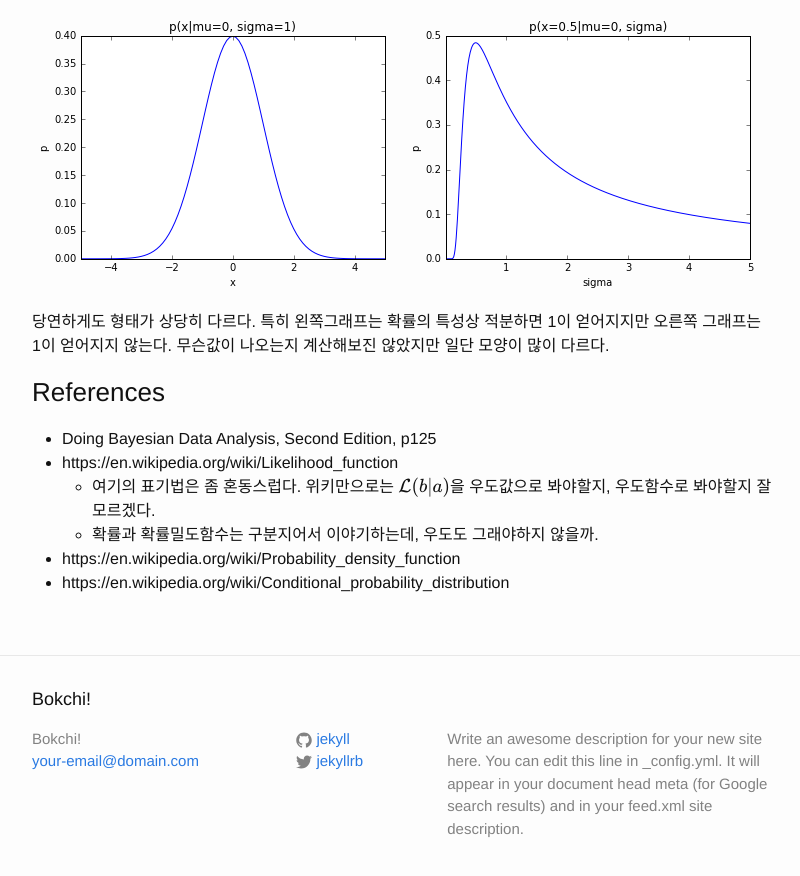
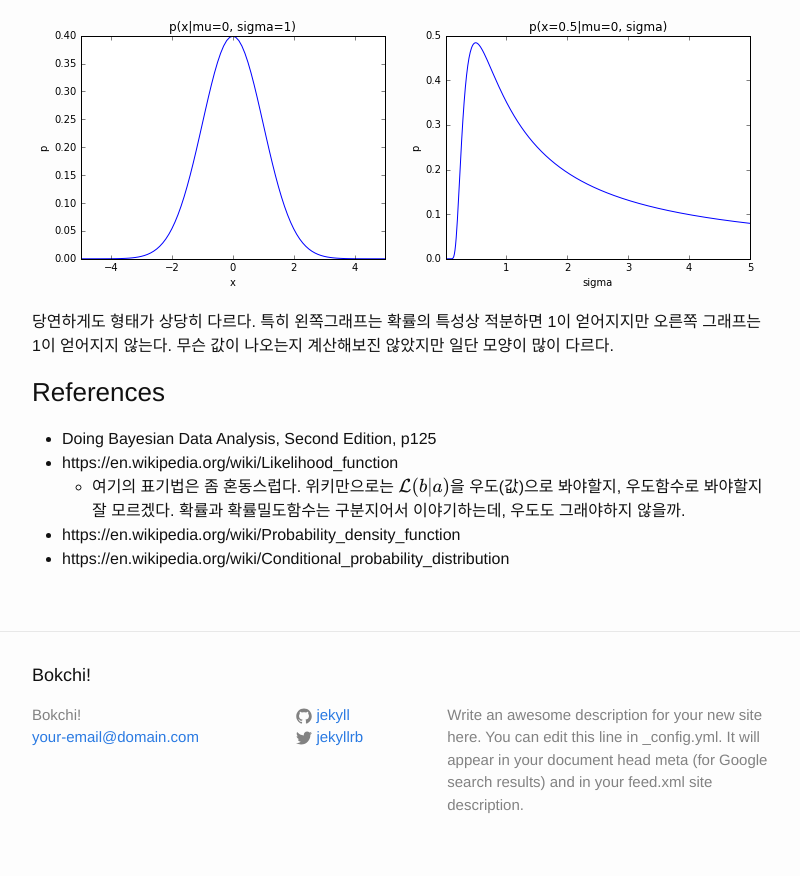
Before and after one commit to sweaterr/bokchi.github.io, a Jekyll site: the page built from _posts/2016-07-31-likelihood.md, in a window 1280 px wide and 900 px high, scrolled down 643 px. Shown: the top 876 px of the window, without its empty margins (238-1038 px from the left). Built offline with Jekyll 4.4.1, drawn with Linux system fonts in a browser that asks for light colours; formulas are drawn with MathJax 3.

```diff
--- a/_posts/2016-07-31-likelihood.md
+++ b/_posts/2016-07-31-likelihood.md
@@ -19,12 +19,11 @@ p(x|\mu, \sigma) = \frac{1}{\sigma \sqrt {2 \pi }} e^{ { - \left( {x - \mu } \ri
 
 ![probability_likelihood](/images/likelihood-fig1.png)
 
-당연하게도 형태가 상당히 다르다. 특히 왼쪽그래프는 확률의 특성상 적분하면 1이 얻어지지만 오른쪽 그래프는 1이 얻어지지 않는다. 무슨값이 나오는지 계산해보진 않았지만 일단 모양이 많이 다르다.
+당연하게도 형태가 상당히 다르다. 특히 왼쪽그래프는 확률의 특성상 적분하면 1이 얻어지지만 오른쪽 그래프는 1이 얻어지지 않는다. 무슨 값이 나오는지 계산해보진 않았지만 일단 모양이 많이 다르다.
 
 ### References
 * Doing Bayesian Data Analysis, Second Edition, p125
 * https://en.wikipedia.org/wiki/Likelihood_function
-  * 여기의 표기법은 좀 혼동스럽다. 위키만으로는 \\(\mathcal{L}(b\|a) \\)을 우도값으로 봐야할지, 우도함수로 봐야할지 잘 모르겠다.
-  * 확률과 확률밀도함수는 구분지어서 이야기하는데, 우도도 그래야하지 않을까.
+  * 여기의 표기법은 좀 혼동스럽다. 위키만으로는 \\(\mathcal{L}(b\|a) \\)을 우도(값)으로 봐야할지, 우도함수로 봐야할지 잘 모르겠다. 확률과 확률밀도함수는 구분지어서 이야기하는데, 우도도 그래야하지 않을까.
 * https://en.wikipedia.org/wiki/Probability_density_function
 * https://en.wikipedia.org/wiki/Conditional_probability_distribution
```
